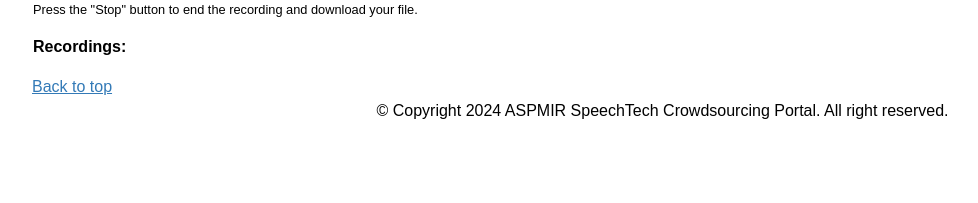
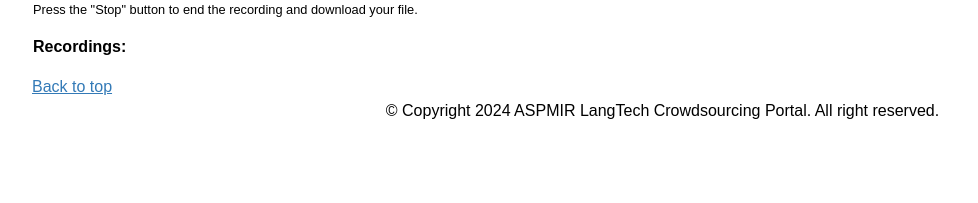
Before and after one commit to Gabrinas/Flasp.AppNew, a Flask app: template templates/English_corpus.html in a window 1280 px wide. Shown: the part 1735-1938 px from the top of the page, without its empty margins (0-978 px from the left). Run offline with Flask 3, Linux system fonts and the light colour scheme; the template is opened without the code that fills it, so the values that code supplies are empty.

Commit message:
Update English_corpus.html

```diff
--- a/templates/English_corpus.html
+++ b/templates/English_corpus.html
@@ -324,7 +324,7 @@ li{
   <a href="#top">Back to top</a>
 
   <footer>
-         <div class="foot">&copy Copyright 2024 ASPMIR SpeechTech Crowdsourcing Portal. All right reserved.</div></br></br>
+         <div class="foot">&copy Copyright 2024 ASPMIR LangTech Crowdsourcing Portal. All right reserved.</div></br></br>
   </footer>
   </body>
 </html>
```
